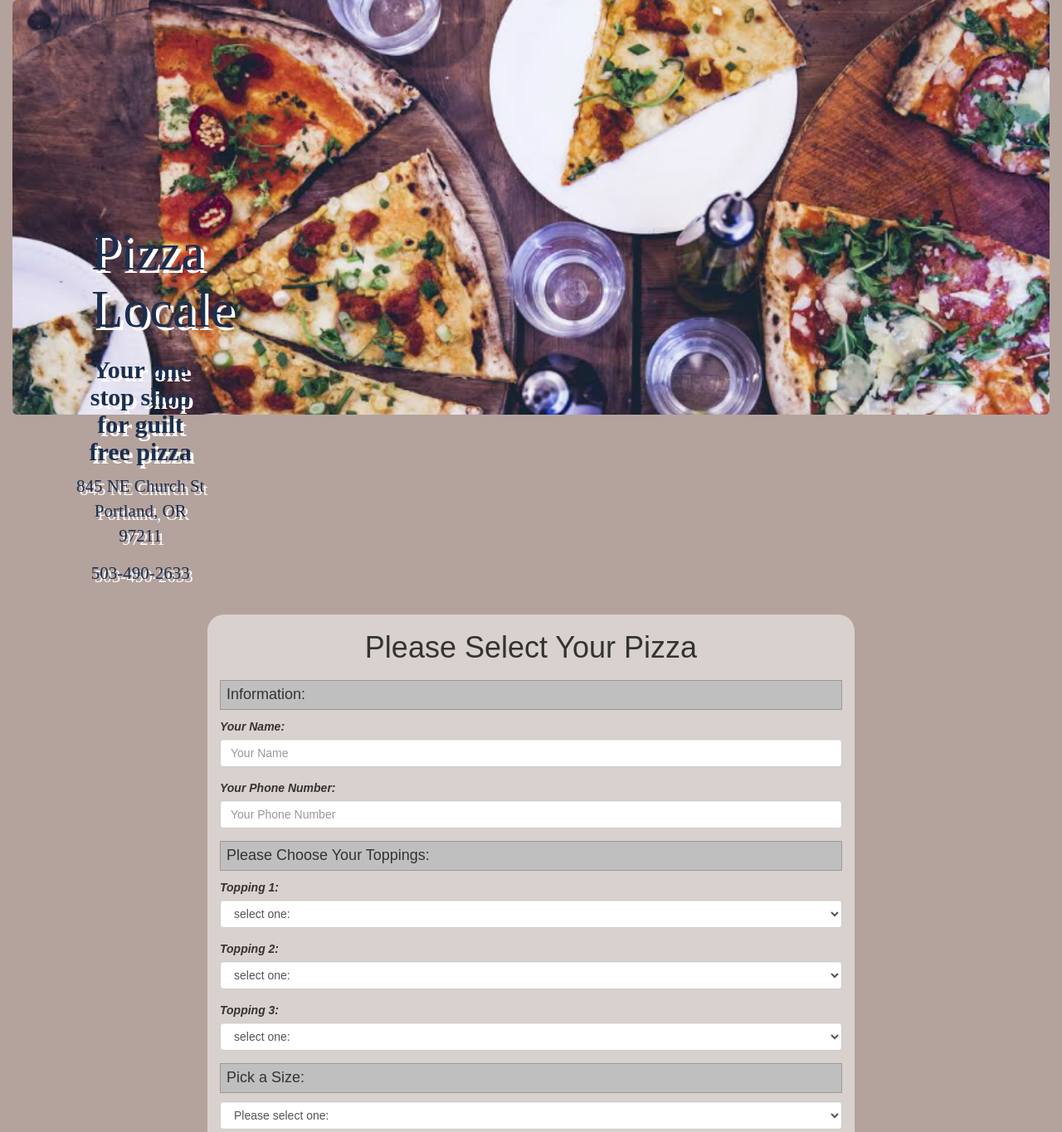
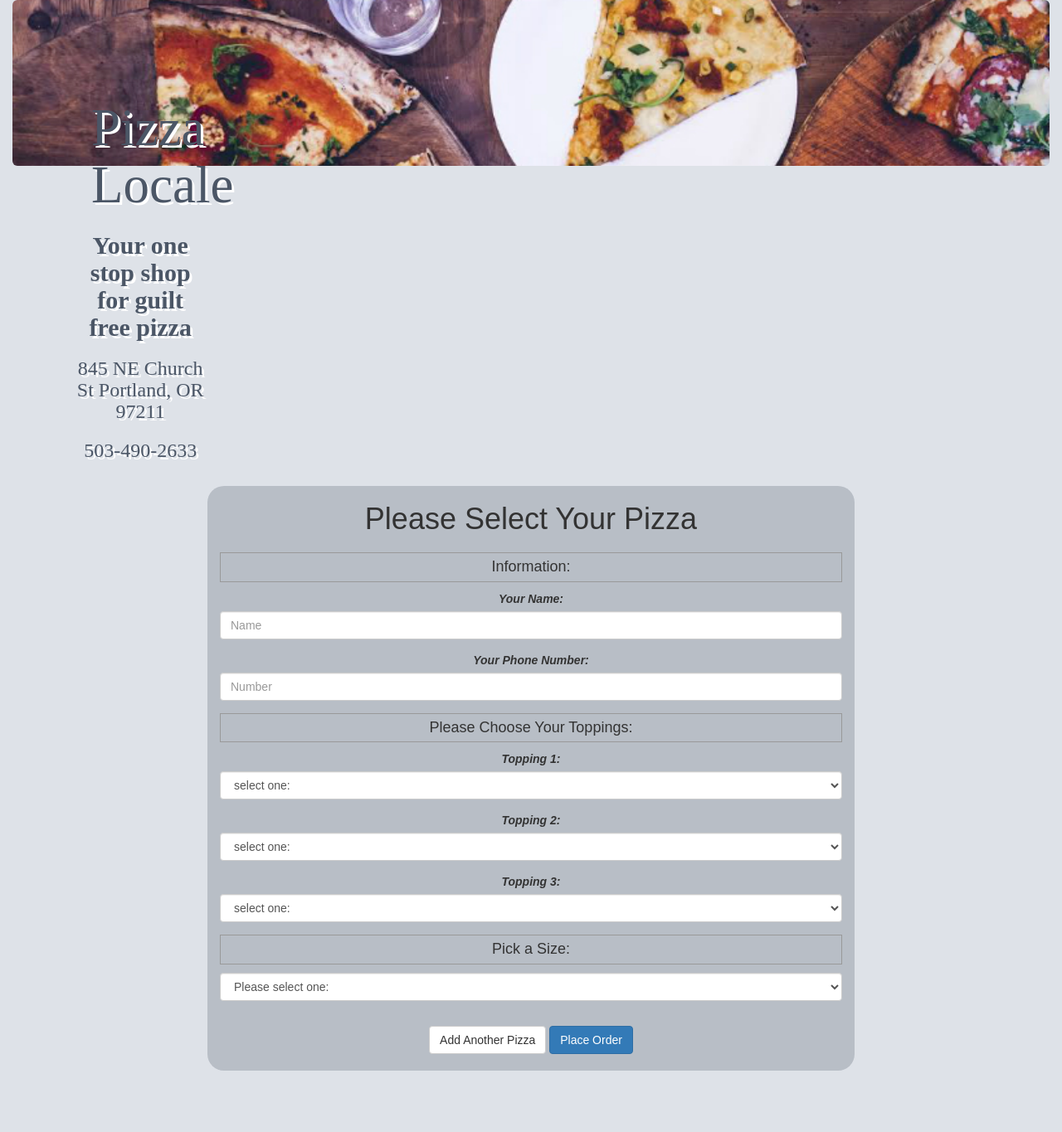
Before and after one commit to fauniesz/pizza, a plain HTML site: page index.html in a window 1280 px wide. Shown: the top 1365 px of the page at 83% size. After the commit the page ends 1321 px from the top, so only its background shows below. Drawn offline with Linux system fonts and the light colour scheme; files that its build step writes are made by us from their sources.

Commit message:
add more css to make page more visual, play with the fonts and sizing and text aligh

```diff
--- a/css/styles.css
+++ b/css/styles.css
@@ -1,6 +1,7 @@
 body {
   font-family: sans-serif;
-  background-color: #B4A39C;
+  background-color: #dee2e8;
+  text-align: center;
 }
 h1 {
   text-align: center;
@@ -13,11 +14,10 @@ h2 {
 }
 
 h3 {
-  margin: 10px;
+  text-align: center;
 }
 h4 {
   padding: 7px;
-  background-color: #bfbfbf;
   border: 1px solid #999999;
 }
 h5 {
@@ -36,36 +36,33 @@ button {
 .jumbotron {
   font-size: 45px;
   font-family: Lucida Bright;
-  text-shadow: 4px 4px white;
-  color: #1a2e4f;
-  margin: 0;
+  text-shadow: 3px 3px white;
+  color: #4b5666;
   background: url(../img/pizzaparty.jpg) no-repeat;
-  background-size: cover;
-  padding: 250px 250px;
-  /*opacity: number|initial|inherit;*/
+  background-size: 100%;
+  padding: 100px 100px;
 }
+
 .container {
   padding-bottom: 30px;
 }
 .column {
-  background-color: rgba(255, 255, 255, 0.5);
+  background-color: #b8bec6;
   border-radius: 20px;
   margin-top: 20px;
-  padding-bottom: 30px;
+  padding-bottom: 20px;
+  text-align: center;
 }
 .location {
   border: 1px dotted black;
   border-radius: 10px;
   padding: 10px 0 10px;
   margin-top: 10px;
-  background-color: rgba(255, 255, 255, 0.5);
 }
 .button-div {
   text-align: center;
 }
-.glyphicon {
-  font-size: 24px;
-}
+
 .message, #delivery {
   padding-top: 10px;
 }
--- a/index.html
+++ b/index.html
@@ -14,8 +14,8 @@
             <div class="col-md-2">
               <h1>Pizza Locale</h1>
               <h2>Your one stop shop for guilt free pizza</h2>
-              <p> 845 NE Church St Portland, OR 97211<p>
-              <p>503-490-2633</p>
+              <h3> 845 NE Church St Portland, OR 97211<h3>
+              <h3>503-490-2633</h3>
             </div>
           </div>
     <div class="container">
@@ -26,11 +26,11 @@
             <h4>Information:</h4>
             <div class="form-group">
               <label for="name">Your Name:</label>
-              <input required class="form-control" id="name" type="text" name="name" placeholder="Your Name">
+              <input required class="form-control" id="name" type="text" name="name" placeholder="Name">
             </div>
             <div class="form-group">
               <label for="number">Your Phone Number:</label>
-              <input required class="form-control" id="number" type="tel" name="number" placeholder="Your Phone Number">
+              <input required class="form-control" id="number" type="tel" name="number" placeholder="Number">
             </div>
             <div class="new-order">
               <h4>Please Choose Your Toppings:</h4>
@@ -111,10 +111,6 @@
               <label for="zipcode">Zipcode:</label>
               <input id="zipcode" type="number" class="form-control">
             </div>
-            <div class="form-group">
-              <label for="phone">Phone Number:</label>
-              <input id="phone" type="number" class="form-control">
-            </div>
             <div class="button-div">
               <button class="btn btn-primary" type="submit" name="button">Submit</button>
             </div>
```
